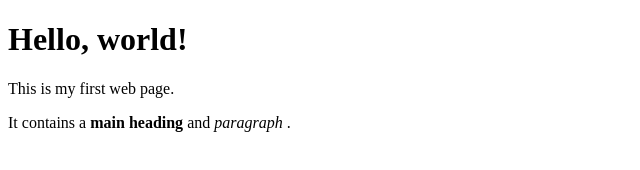
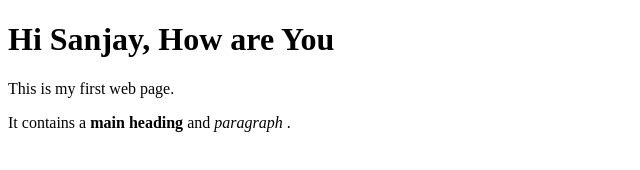
Before and after one commit to yudfgh/sanjayrepo, a plain HTML site: page index.html in a window 1280 px wide. Shown: the whole page, without its empty margins (0-640 px from the left). Drawn offline with Linux system fonts and the light colour scheme.

Commit message:
3rd commit

```diff
--- a/index.html
+++ b/index.html
@@ -4,7 +4,7 @@
         <title>My web page</title>
     </head>
     <body>
-        <h1>Hello, world!</h1>
+        <h1>Hi Sanjay, How are You</h1>
         <p>This is my first web page.</p>
         <p>It contains a
              <strong>main heading</strong> and <em> paragraph </em>.
```
